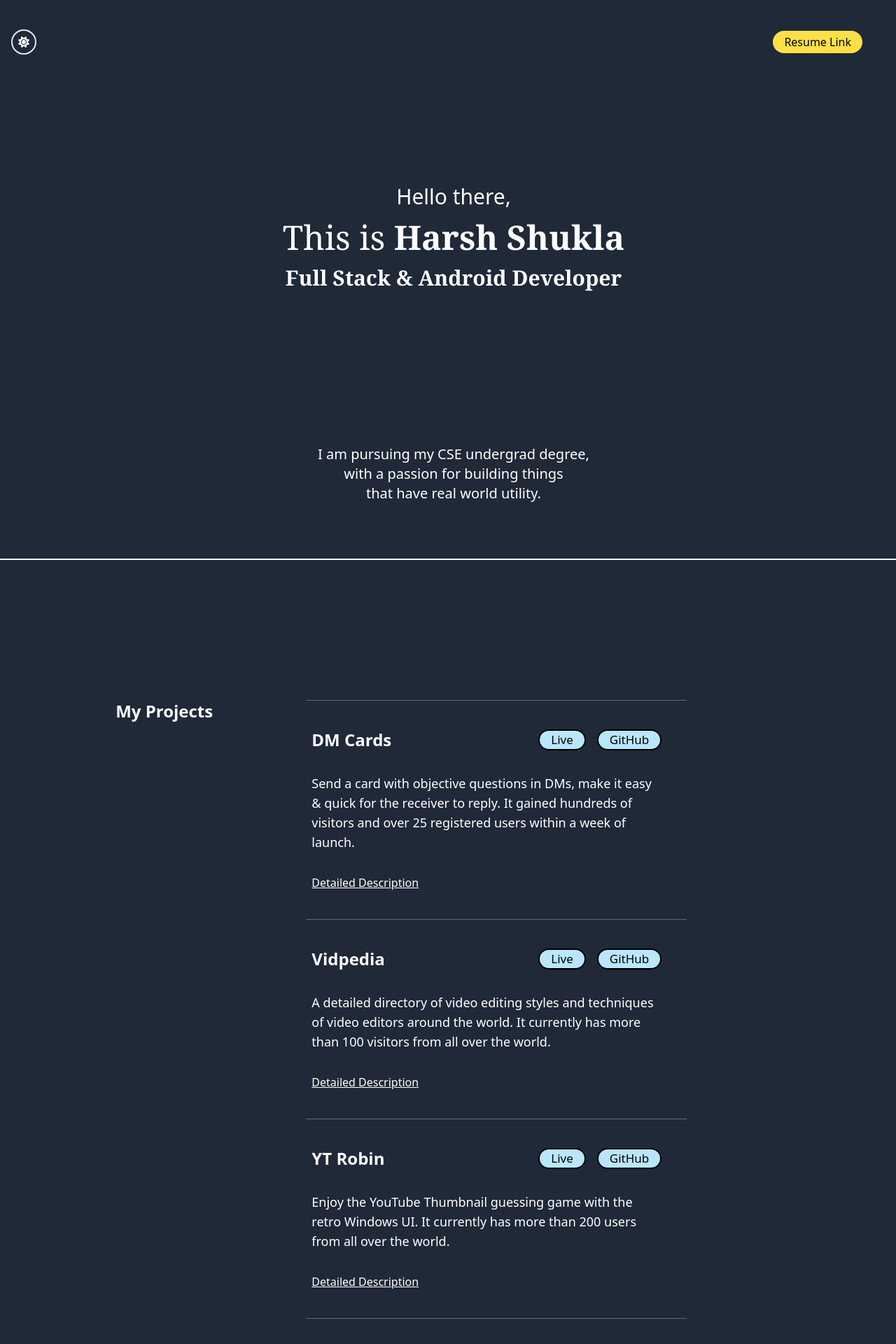
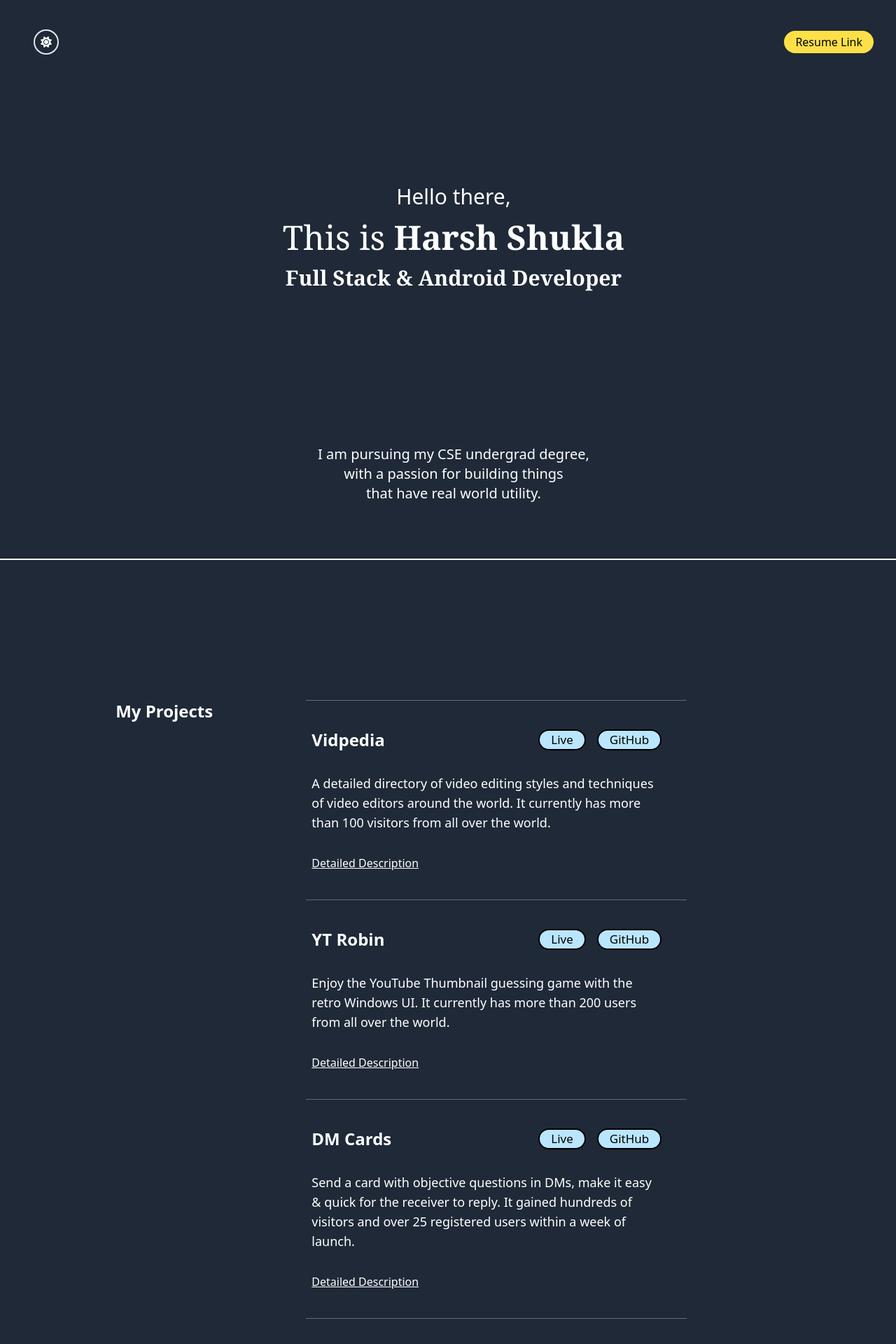
Before and after one commit to PrgrmrHarshShukla/Portfolio, a React (Vite) app in the folder client/: page / in a window 1280 px wide. Shown: the top 1920 px of the page at 70% size. Built offline with nearby package versions, Linux system fonts and the light colour scheme.

Commit message:
fix: links and margin

```diff
--- a/client/src/components/About.jsx
+++ b/client/src/components/About.jsx
@@ -26,7 +26,7 @@ function About(props) {
    return (
       <div className={`flex flex-col ${props.isDark ? "border-white " : "border-black "} w-screen h-screen pl-4 border-b-2`}>
 
-         <div className="h-1/6 flex flex-row justify-between items-center text-white pr-12">
+         <div className="h-1/6 flex flex-row justify-between items-center text-white px-4 md:px-8 w-full">
             <button className={`flex justify-center items-center border-2 ${props.isDark ? "" : "border-black "} p-4 rounded-full h-8 w-8`} onClick={props.toggle}>
                <i
                   className={`fas fa-${props.isDark == true ? "sun text-white" : "moon text-black"} `}
--- a/client/src/components/Contact.jsx
+++ b/client/src/components/Contact.jsx
@@ -31,7 +31,7 @@ function Contact(props) {
           <input placeholder={mail} type = "email" name = "email-id" id = "mail" className="text-black border-black border-2 py-1 pl-2 outline-none rounded-[10px] sm:rounded-[5px] w-[70vw] sm:w-[50vw]" value={email} onChange={(e) => setEmail(e.target.value)} />
          </label>
 
-         <textarea value={message} onChange={(e) => setMessage(e.target.value)} className="text-black py-2 h-[20vh] px-2 w-[70vw] sm:w-[50vw] border-black border-2 outline-none rounded-[10px] sm:rounded-[5px]" placeholder = {`Your message here.....\n(It really works!)`} name = "message" id = "message"></textarea>
+         <textarea value={message} onChange={(e) => setMessage(e.target.value)} className="text-black py-2 h-[20vh] px-2 w-[70vw] sm:w-[50vw] border-black border-2 outline-none rounded-[10px] sm:rounded-[5px] resize-none" placeholder = {`Your message here.....\n(It really works!)`} name = "message" id = "message"></textarea>
 
          <div className="flex justify-center items-center">
           <input onClick={handle} type="submit" value = "SEND" name="submit" id="send-button" className={`${props.isDark ? "bg-blue-300 " : " "} bg-sky-200 text-black hover:bg-sky-500 px-4 text-lg rounded-[5px] border-2 border-black font-semibold active:p-0`} />
@@ -40,7 +40,7 @@ function Contact(props) {
 
       <div
         title="Do checkout my OPEN SOURCE CONTRIBUTIONS!"
-        className={`flex flex-row flex-wrap justify-center items-center gap-4 sm:gap-8 mt-20 text-3xl ${props.isDark ? "text-white " : "text-black "}`}
+        className={`flex flex-row flex-wrap justify-center items-center gap-3 sm:gap-8 mt-20 text-3xl w-full ${props.isDark ? "text-white " : "text-black "}`}
       >
         <a title="" target = "_blank" rel="noreferrer" href = "https://twitter.com/PrgrmrShukla">
           <u className="text-lg hover:text-purple-300">
@@ -54,7 +54,7 @@ function Contact(props) {
           </u>
         </a>
 
-        <a title="" target = "_blank" rel="noreferrer" href = "https://www.linkedin.com/in/harsh-274277255">
+        <a title="" target = "_blank" rel="noreferrer" href = "https://www.linkedin.com/in/harsh-s-274277255">
           <u className="text-lg hover:text-purple-300">
             LinkedIn
           </u>
--- a/client/src/components/ProjectData.jsx
+++ b/client/src/components/ProjectData.jsx
@@ -1,23 +1,4 @@
 export default [
-   {
-      name: "DM Cards",
-      live: "https://dmcards.vercel.app",
-      repo: "https://dmcards.vercel.app",
-      desc: "Send a card with objective questions in DMs, make it easy & quick for the receiver to reply.\nIt gained hundreds of visitors and over 25 registered users within a week of launch.",
-      details: [
-         "It gained hundreds of visitors and over 25 registered users within a week of launch and is growing continuously.",
-         "This is a productivity tool to help you get more replies to your DMs.",
-         "The idea is to send a card with objective questions in DMs, make it easy & quick for the receiver to reply.",
-         "I made it within a week, from idea to deployment.",
-         "Controlling the access of the cards was the exciting part, would love to discuss it with you, if you want.",
-         "Tech Stack: Next.js, TailwindCSS, Vercel, Postgres, Prisma",
-         "Made it responsive across all devices."
-      ],
-      images: [
-         "../dmcards1.png",
-         "../dmcards2.png"
-      ]
-   },
    {
       name: "Vidpedia",
       live: "https://vidpedia.vercel.app",
@@ -58,6 +39,25 @@ export default [
          "../yt2.png",
          "../yt3.png",
          "../yt4.png",
+      ]
+   },
+   {
+      name: "DM Cards",
+      live: "https://dmcards.vercel.app",
+      repo: "https://dmcards.vercel.app",
+      desc: "Send a card with objective questions in DMs, make it easy & quick for the receiver to reply.\nIt gained hundreds of visitors and over 25 registered users within a week of launch.",
+      details: [
+         "It gained hundreds of visitors and over 25 registered users within a week of launch and is growing continuously.",
+         "This is a productivity tool to help you get more replies to your DMs.",
+         "The idea is to send a card with objective questions in DMs, make it easy & quick for the receiver to reply.",
+         "I made it within a week, from idea to deployment.",
+         "Controlling the access of the cards was the exciting part, would love to discuss it with you, if you want.",
+         "Tech Stack: Next.js, TailwindCSS, Vercel, Postgres, Prisma",
+         "Made it responsive across all devices."
+      ],
+      images: [
+         "../dmcards1.png",
+         "../dmcards2.png"
       ]
    },
    {
--- a/client/src/components/ProjectDescription.jsx
+++ b/client/src/components/ProjectDescription.jsx
@@ -1,10 +1,19 @@
-import { useState } from 'react'
+import { useEffect, useState } from 'react'
 import data from './ProjectData';
 
 
 function ProjectDescription() {
     const [index, setIndex] = useState(JSON.parse(localStorage.getItem('portfolio_project-index')))
     // console.log(typeof index);
+    useEffect(() => {
+        const val = JSON.parse(localStorage.getItem('portfolio_project-index'));
+        if (index === null) {
+            setIndex(0);
+        }
+        else {
+            setIndex(val);
+        }
+    }, [])
 
     const projectData = data[index]
     const { name, live, repo, desc, details, images } = projectData
```
